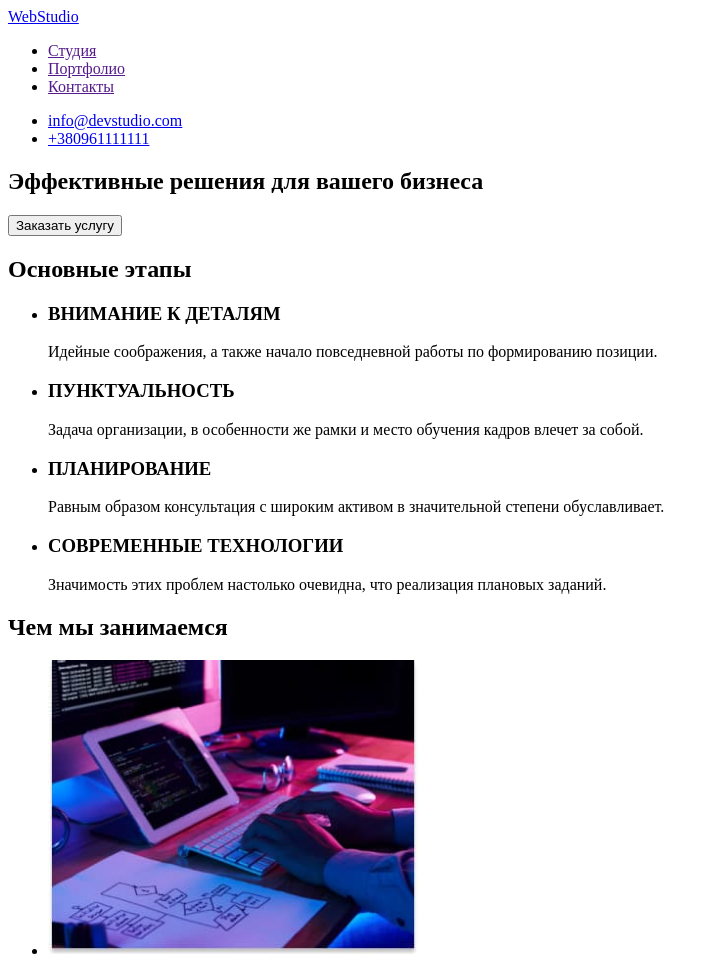
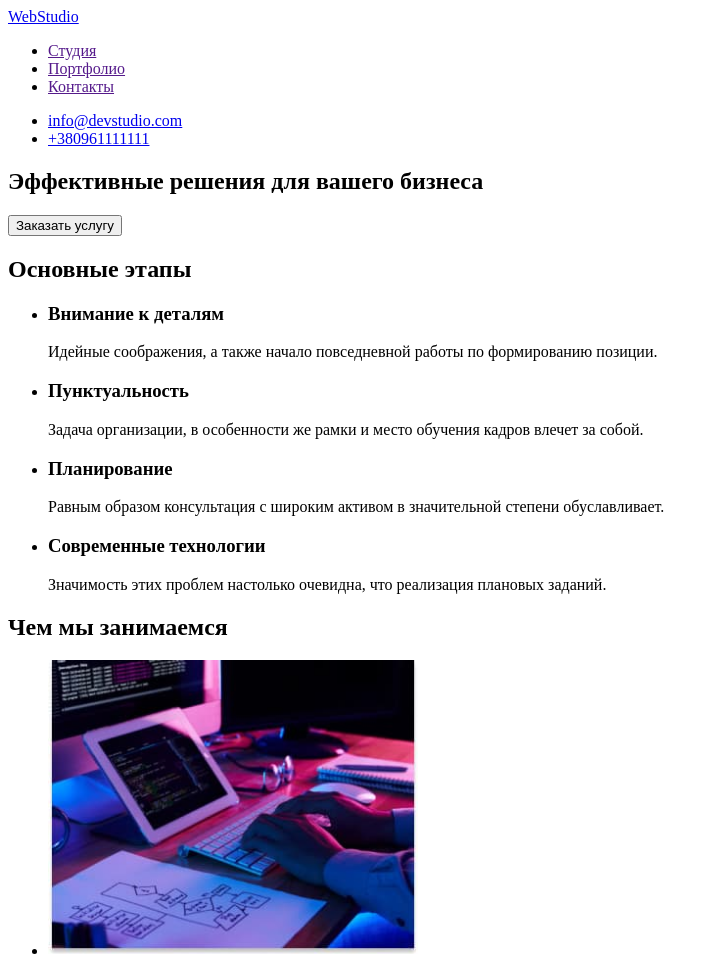
Before and after one commit to MrVaLLL/goit-markup-hw-01, a plain HTML site: page index.html in a window 1280 px wide. Shown: the top 954 px of the page, without its empty margins (0-719 px from the left). Drawn offline with Linux system fonts and the light colour scheme.

Commit message:
Update index.html

```diff
--- a/index.html
+++ b/index.html
@@ -47,25 +47,25 @@
 			<h2>Основные этапы</h2>
 			<ul>
 				<li>
-					<h3>ВНИМАНИЕ К ДЕТАЛЯМ</h3>
+					<h3>Внимание к деталям</h3>
 					<p>
 						Идейные соображения, а также начало повседневной работы по формированию позиции.
 					</p>
 				</li>
 				<li>
-					<h3>ПУНКТУАЛЬНОСТЬ</h3>
+					<h3>Пунктуальность</h3>
 					<p>
 						Задача организации, в особенности же рамки и место обучения кадров влечет за собой.
 					</p>
 				</li>
 				<li>
-					<h3>ПЛАНИРОВАНИЕ</h3>
+					<h3>Планирование</h3>
 					<p>
 						Равным образом консультация с широким активом в значительной степени обуславливает.
 					</p>
 				</li>
 				<li>
-					<h3>СОВРЕМЕННЫЕ ТЕХНОЛОГИИ</h3>
+					<h3>Современные технологии</h3>
 					<p>
 						Значимость этих проблем настолько очевидна, что реализация плановых заданий.
 					</p>
@@ -121,7 +121,7 @@
 	<!--Подвал-->
 	<footer>
 		<a href="WebStudio">WebStudio</a>
-		<address>г. Киев, пр-т Леси Украинки, 26</address>
+		<address>г. Киев, пр-т Леси Украинки, 26
 			<ul>
 				<li>
 					<a href="mailto:info@devstudio.com">info@devstudio.com</a>
@@ -130,6 +130,7 @@
 					<a href="tel:+380961111111">+380961111111</a>
 				</li>
 			</ul>
+		</address>
 	</footer>
 </body>
 </html
```
Lines whose indentation alone changed are shown as unchanged.
